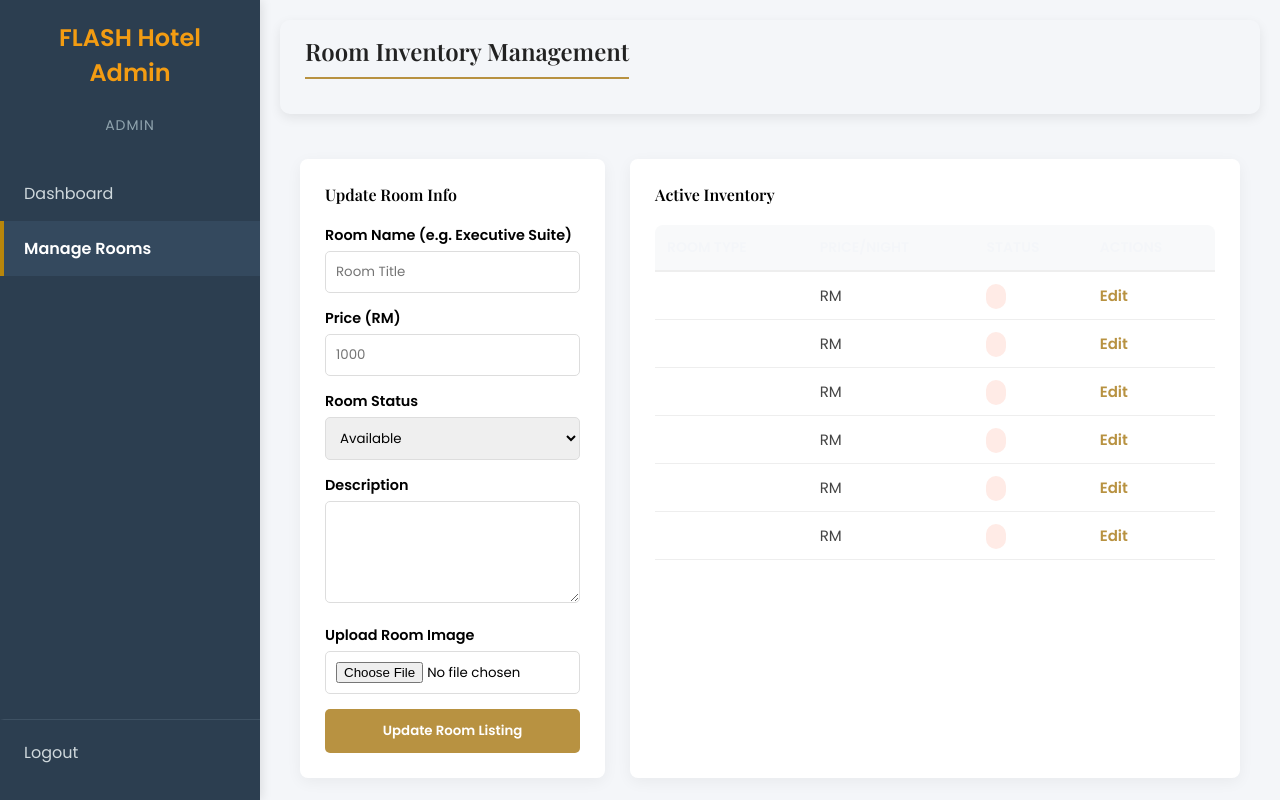
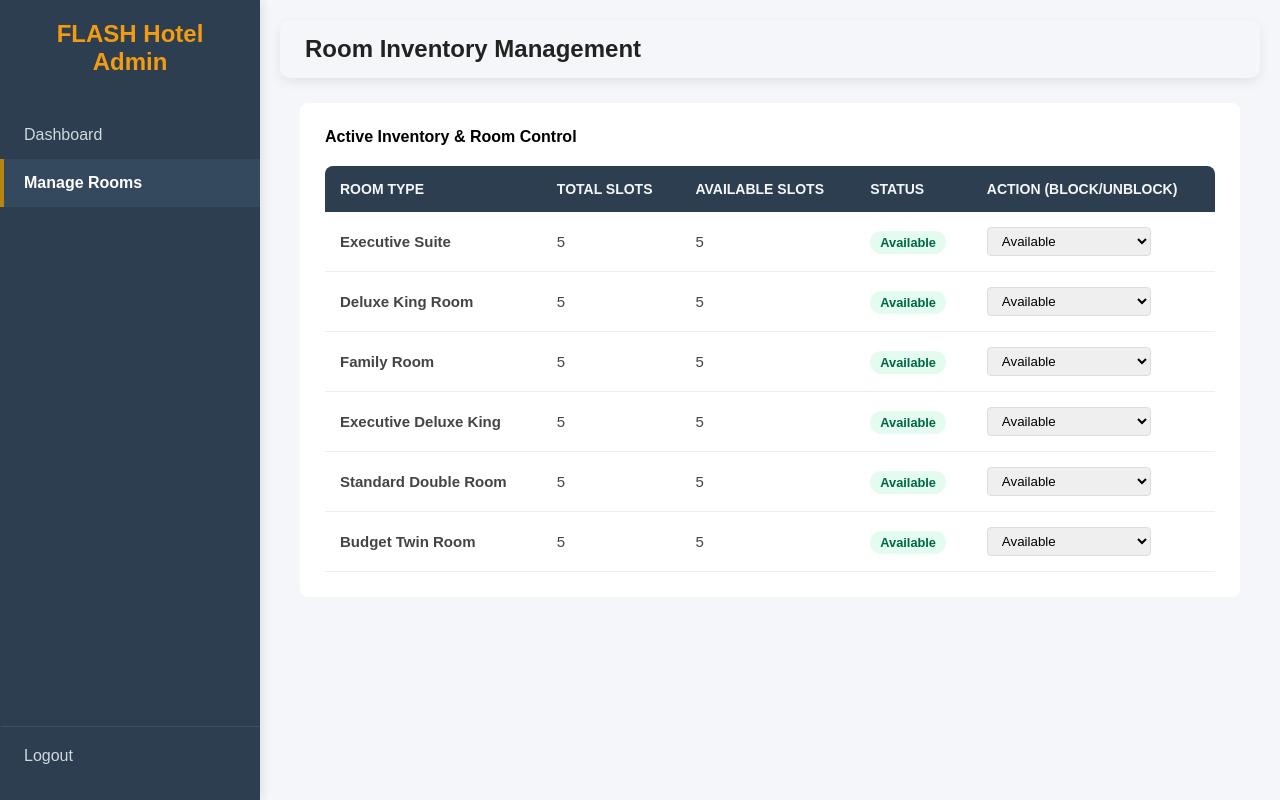
Before and after one commit to Yadusa/FLASH-HOTEL-MANAGEMENT-SYSTEM, a PHP site: page /manage_rooms.php in a window 1280 px wide. Run offline with PHP 8.4, Linux system fonts and the light colour scheme; a user stored in the database is signed in; data comes from the database, SQL or seed files in the repository; data that the repository does not hold is empty.

Commit message:
backend and front end edits

```diff
--- a/dashboard.php
+++ b/dashboard.php
@@ -29,10 +29,10 @@ $adminRole = $_SESSION["admin_role"];
     <?php if ($adminRole === "superadmin") { ?>
         <a href="manage_subadmins.php"> Manage Subadmins</a>
         <a href="manage_rooms.php"> Manage Rooms</a>
-        <a href="#"> Bookings</a>
+        <a href="bookings.php"> Bookings</a>
         <a href="customers.php"> Customers</a>
         <a href="manage_staff.php"> Staff</a>
-        <a href="#"> Reports</a>
+        <a href="reports.php"> Reports</a>
     <?php } ?>
 
     <a href="logout.php" class="logout">Logout</a>
--- a/manage_rooms.php
+++ b/manage_rooms.php
@@ -7,10 +7,18 @@ if (!isset($_SESSION["admin_id"])) {
     exit;
 }
 
-$adminName = $_SESSION["admin_name"];
-$adminRole = $_SESSION["admin_role"];
+// Handle Status Updates
+if (isset($_POST['update_status'])) {
+    $room_id = $_POST['room_id'];
+    $new_status = $_POST['status'];
 
-// Fetch rooms from database
+    $update_sql = "UPDATE rooms SET room_status = ? WHERE id = ?";
+    $stmt = $conn->prepare($update_sql);
+    $stmt->bind_param("si", $new_status, $room_id);
+    $stmt->execute();
+}
+
+// Fetch all rooms from database
 $sql = "SELECT * FROM rooms";
 $result = $conn->query($sql);
 ?>
@@ -20,172 +28,60 @@ $result = $conn->query($sql);
     <meta charset="UTF-8">
     <title>Manage Rooms | FLASH Hotel Admin</title>
     <link rel="stylesheet" href="admin.css">
-    <link href="https://fonts.googleapis.com/css2?family=Playfair+Display:wght@600&family=Poppins:wght@300;400;600&display=swap" rel="stylesheet">
     <style>
-        :root {
-            --obsidian-gold: #b89241;
-            --dark-sidebar: #2c3e50;
-        }
-
-        /* Styling to match the Room Details UI */
-        .admin-luxury-header {
-            font-family: 'Playfair Display', serif;
-            color: var(--dark-sidebar);
-            border-bottom: 2px solid var(--obsidian-gold);
-            padding-bottom: 10px;
-            margin-bottom: 20px;
-        }
-
-        .room-management-container {
-            display: grid;
-            grid-template-columns: 1fr 2fr;
-            gap: 25px;
-            padding: 20px;
-        }
-
-        .admin-card {
-            background: #fff;
-            padding: 25px;
-            border-radius: 8px;
-            box-shadow: 0 4px 15px rgba(0,0,0,0.05);
-        }
-
-        .form-group {
-            margin-bottom: 15px;
-        }
-
-        .form-group label {
-            display: block;
-            font-weight: 600;
-            margin-bottom: 5px;
-            font-family: 'Poppins', sans-serif;
-            font-size: 0.9rem;
-        }
-
-        .form-control {
-            width: 100%;
-            padding: 10px;
-            border: 1px solid #ddd;
-            border-radius: 5px;
-            font-family: 'Poppins', sans-serif;
-        }
-
-        .btn-update {
-            background-color: var(--obsidian-gold);
-            color: white;
-            border: none;
-            padding: 12px 20px;
-            border-radius: 5px;
-            cursor: pointer;
-            font-weight: 600;
-            width: 100%;
-            transition: 0.3s;
-        }
-
-        .btn-update:hover {
-            background-color: #9a7a35;
-        }
-
-        .room-table {
-            width: 100%;
-            border-collapse: collapse;
-        }
-
-        .room-table th {
-            text-align: left;
-            padding: 12px;
-            background: #f8f9fa;
-            border-bottom: 2px solid #eee;
-        }
-
-        .room-table td {
-            padding: 12px;
-            border-bottom: 1px solid #eee;
-        }
-
-        .status-pill {
-            padding: 4px 10px;
-            border-radius: 20px;
-            font-size: 0.8rem;
-            font-weight: 600;
-        }
-
+        :root { --obsidian-gold: #b89241; --dark-sidebar: #2c3e50; }
+        .status-pill { padding: 4px 10px; border-radius: 20px; font-size: 0.8rem; font-weight: 600; }
         .available { background: #e3fcef; color: #006644; }
         .occupied { background: #ffebe6; color: #bf2600; }
+        .maintenance { background: #fff3cd; color: #856404; }
+        .btn-status { padding: 5px 10px; cursor: pointer; border-radius: 4px; border: 1px solid #ddd; }
     </style>
 </head>
 <body>
 
 <div class="sidebar">
-    <div class="brand">
-        <h2> FLASH Hotel Admin</h2>
-        <br><p class="role"><?php echo ucfirst($adminRole); ?></p>
-    </div>
+    <div class="brand"><h2> FLASH Hotel Admin</h2></div>
     <a href="dashboard.php"> Dashboard</a>
     <a href="manage_rooms.php" class="active"> Manage Rooms</a>
     <a href="logout.php" class="logout">Logout</a>
 </div>
 
 <div class="main-content">
-    <div class="topbar">
-        <h3 class="admin-luxury-header">Room Inventory Management</h3>
-    </div>
+    <div class="topbar"><h3>Room Inventory Management</h3></div>
 
-    <div class="room-management-container">
-        <div class="admin-card">
-            <h4 style="font-family: 'Playfair Display'; margin-bottom: 20px;">Update Room Info</h4>
-            <form action="process_room.php" method="POST" enctype="multipart/form-data">
-                <div class="form-group">
-                    <label>Room Name (e.g. Executive Suite)</label>
-                    <input type="text" name="room_name" class="form-control" placeholder="Room Title">
-                </div>
-                <div class="form-group">
-                    <label>Price (RM)</label>
-                    <input type="number" name="price" class="form-control" placeholder="1000">
-                </div>
-                <div class="form-group">
-                    <label>Room Status</label>
-                    <select name="status" class="form-control">
-                        <option value="Available">Available</option>
-                        <option value="Occupied">Occupied</option>
-                        <option value="Maintenance">Maintenance</option>
-                    </select>
-                </div>
-                <div class="form-group">
-                    <label>Description</label>
-                    <textarea name="desc" class="form-control" rows="4"></textarea>
-                </div>
-                <div class="form-group">
-                    <label>Upload Room Image</label>
-                    <input type="file" name="room_img" class="form-control">
-                </div>
-                <button type="submit" class="btn-update">Update Room Listing</button>
-            </form>
-        </div>
-
-        <div class="admin-card">
-            <h4 style="font-family: 'Playfair Display'; margin-bottom: 20px;">Active Inventory</h4>
-            <table class="room-table">
+    <div class="admin-card" style="margin: 20px; background: #fff; padding: 25px; border-radius: 8px;">
+        <h4 style="margin-bottom: 20px;">Active Inventory & Room Control</h4>
+        <table class="room-table" style="width: 100%; border-collapse: collapse;">
             <thead>
-                    <tr>
+                <tr style="background: #f8f9fa;">
                     <th>Room Type</th>
-                        <th>Price/Night</th>
+                    <th>Total Slots</th>
+                    <th>Available Slots</th>
                     <th>Status</th>
-                        <th>Actions</th>
+                    <th>Action (Block/Unblock)</th>
                 </tr>
             </thead>
             <tbody>
                 <?php while($row = $result->fetch_assoc()): ?>
-                    <tr>
-                        <td><strong><?php echo $row['room_type']; ?></strong></td>
-                        <td>RM <?php echo $row['price']; ?></td>
+                <tr style="border-bottom: 1px solid #eee;">
+                    <td><strong><?php echo $row['room_name']; ?></strong></td>
+                    <td><?php echo $row['total_slots']; ?></td>
+                    <td><?php echo $row['available_slots']; ?></td>
                     <td>
-                            <span class="status-pill <?php echo ($row['room_status'] == 'Available') ? 'available' : 'occupied'; ?>">
-                                <?php echo $row['room_status']; ?>
+                        <span class="status-pill <?php echo strtolower($row['room_status'] ?? 'available'); ?>">
+                            <?php echo $row['room_status'] ?? 'Available'; ?>
                         </span>
                     </td>
                     <td>
-                            <a href="#" style="color: var(--obsidian-gold); text-decoration:none; font-weight:600;">Edit</a>
+                        <form method="POST" style="display:inline;">
+                            <input type="hidden" name="room_id" value="<?php echo $row['id']; ?>">
+                            <select name="status" class="btn-status" onchange="this.form.submit()">
+                                <option value="Available" <?php if($row['room_status'] == 'Available') echo 'selected'; ?>>Available</option>
+                                <option value="Occupied" <?php if($row['room_status'] == 'Occupied') echo 'selected'; ?>>Occupied (Full)</option>
+                                <option value="Maintenance" <?php if($row['room_status'] == 'Maintenance') echo 'selected'; ?>>Maintenance (Block)</option>
+                            </select>
+                            <input type="hidden" name="update_status" value="1">
+                        </form>
                     </td>
                 </tr>
                 <?php endwhile; ?>
@@ -193,7 +89,5 @@ $result = $conn->query($sql);
         </table>
     </div>
 </div>
-</div>
-
 </body>
 </html>
```
Also changed, not shown: bookingroom/booking.php (+18 -5 lines), bookingroom/room-details-executive.php (+19 -7 lines), bookings.php (added, +122 -0 lines), reports.php (added, +191 -0 lines). Lines whose indentation alone changed are shown as unchanged.
